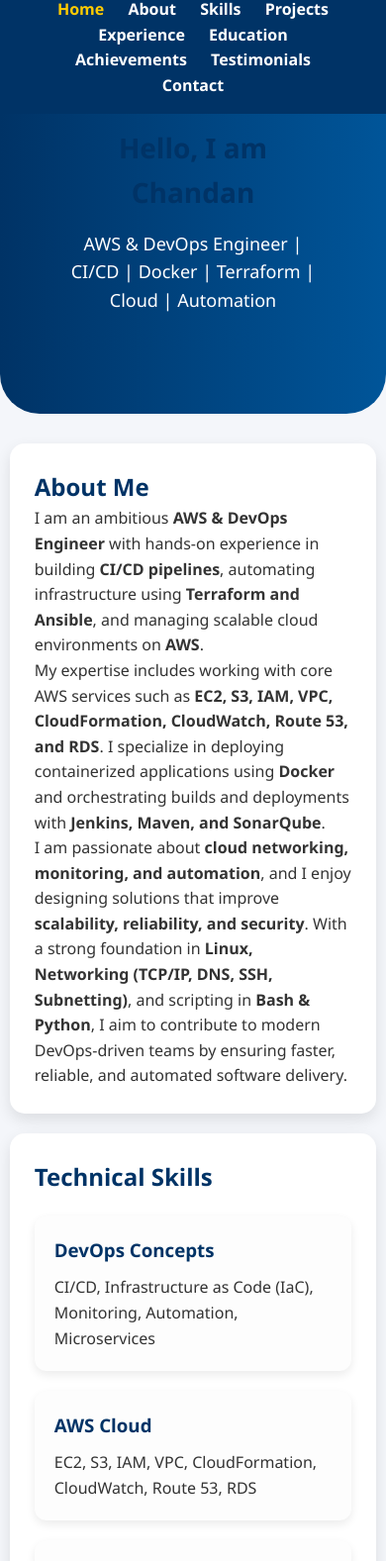
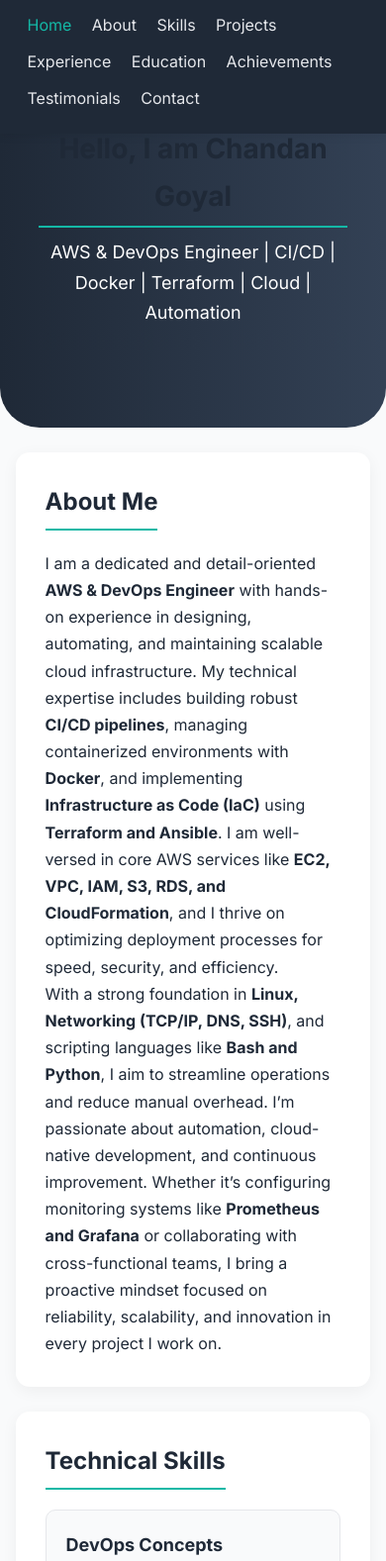
Before and after one commit to Cgoyal-Developer/Scalable-Static-Website-with-S3-Bucket-Cloudflare-GitHub-Actions, a plain HTML site: page index.html in a window 390 px wide. Shown: the part 53-1630 px from the top of the page at 99% size. Drawn offline with Linux system fonts and the light colour scheme.

Commit message:
Update index.html

```diff
--- a/index.html
+++ b/index.html
@@ -1,171 +1,168 @@
 <!DOCTYPE html>
 <html lang="en">
 <head>
-  <meta charset="UTF-8">
-  <meta name="viewport" content="width=device-width, initial-scale=1.0">
-  <title>Portfolio - Chandan Goyal</title>
+  <meta charset="UTF-8" />
+  <meta name="viewport" content="width=device-width, initial-scale=1.0"/>
+  <title>Chandan Goyal – DevOps Portfolio</title>
+  <link href="https://fonts.googleapis.com/css2?family=Inter:wght@400;600;700&display=swap" rel="stylesheet">
+
   <style>
     /* ---------- Global Styles ---------- */
     * {
       margin: 0;
       padding: 0;
       box-sizing: border-box;
-      font-family: "Segoe UI", Arial, sans-serif;
     }
 
     body {
-      line-height: 1.6;
-      color: #333;
-      background: #f4f6fa;
-      padding-top: 80px; /* to avoid header overlap */
+      font-family: 'Inter', sans-serif;
+      background-color: #f9fafb;
+      color: #1f2937;
+      padding-top: 80px;
+      line-height: 1.7;
     }
 
-    h1, h2 {
-      color: #003366;
+    h1, h2, h3 {
+      color: #1f2937;
     }
 
     a {
       text-decoration: none;
-      color: #003366;
-      font-weight: bold;
+      color: #14b8a6;
+      font-weight: 600;
+    }
+
+    a:hover {
+      color: #0d9488;
     }
 
     ul {
       list-style: none;
-      padding: 0;
-    }
-
-    /* ---------- Card Style ---------- */
-    .card {
-      background: white;
-      margin: 20px auto;
-      padding: 40px;
-      border-radius: 15px;
-      box-shadow: 0 6px 15px rgba(0,0,0,0.1);
-      width: 85%;
-      transition: transform 0.2s ease-in-out;
-    }
-
-    .card:hover {
-      transform: translateY(-5px);
     }
 
     /* ---------- Header / Navbar ---------- */
     header {
       position: fixed;
       top: 0;
-      left: 0;
       width: 100%;
-      background: #003366;
+      background-color: #1f2937;
       color: white;
       display: flex;
       justify-content: space-between;
       align-items: center;
-      padding: 15px 10%;
+      padding: 18px 10%;
       z-index: 1000;
+      box-shadow: 0 4px 8px rgba(0,0,0,0.05);
     }
 
     header h1 {
-      font-size: 22px;
+      font-size: 20px;
+      font-weight: 700;
     }
 
-    header nav a {
-      margin: 0 10px;
-      color: white;
+    nav a {
+      margin: 0 12px;
+      color: #e5e7eb;
       transition: color 0.3s;
+      font-weight: 500;
     }
 
-    header nav a:hover,
-    header nav a.active {
-      color: #ffcc00;
+    nav a:hover,
+    nav a.active {
+      color: #14b8a6;
+    }
+
+    /* ---------- Card Section ---------- */
+    .card {
+      background-color: #ffffff;
+      margin: 25px auto;
+      padding: 40px;
+      border-radius: 14px;
+      width: 85%;
+      box-shadow: 0 4px 16px rgba(0, 0, 0, 0.05);
+      transition: transform 0.3s ease;
+    }
+
+    .card:hover {
+      transform: translateY(-3px);
+    }
+
+    section h2 {
+      margin-bottom: 20px;
+      font-size: 24px;
+      border-bottom: 2px solid #14b8a6;
+      display: inline-block;
+      padding-bottom: 6px;
     }
 
     /* ---------- Hero Section ---------- */
     #hero {
-      background: linear-gradient(to right, #003366, #005599);
+      background: linear-gradient(to right, #1f2937, #334155);
       color: white;
       text-align: center;
-      padding: 100px 15%;
+      padding: 100px 10%;
       border-radius: 0 0 40px 40px;
-      margin-bottom: 30px;
     }
 
     #hero h2 {
-      font-size: 36px;
-      margin-bottom: 15px;
+      font-size: 40px;
+      margin-bottom: 10px;
     }
 
     #hero p {
       font-size: 18px;
+      font-weight: 500;
     }
 
-    /* ---------- Skills Grid ---------- */
-    .skills-grid {
+    /* ---------- Grids ---------- */
+    .skills-grid, .projects-grid {
       display: grid;
-      grid-template-columns: repeat(auto-fit, minmax(250px, 1fr));
       gap: 20px;
-      margin-top: 20px;
     }
 
-    .skill-card {
-      background: #fdfdfd;
-      padding: 20px;
-      border-radius: 12px;
-      box-shadow: 0 4px 10px rgba(0,0,0,0.08);
-      transition: transform 0.2s, box-shadow 0.2s;
+    .skills-grid {
+      grid-template-columns: repeat(auto-fit, minmax(250px, 1fr));
     }
 
-    .skill-card:hover {
-      transform: translateY(-5px);
-      box-shadow: 0 6px 15px rgba(0,0,0,0.15);
+    .projects-grid {
+      grid-template-columns: repeat(auto-fit, minmax(300px, 1fr));
     }
 
-    .skill-card h3 {
-      color: #003366;
-      margin-bottom: 10px;
+    .skill-card, .project-card {
+      background-color: #f9fafb;
+      padding: 20px;
+      border: 1px solid #e5e7eb;
+      border-radius: 10px;
+      transition: all 0.3s ease;
     }
 
-    /* ---------- Projects Grid ---------- */
-    .projects-grid {
-      display: grid;
-      grid-template-columns: repeat(auto-fit, minmax(300px, 1fr));
-      gap: 20px;
-      margin-top: 20px;
+    .skill-card:hover,
+    .project-card:hover {
+      transform: translateY(-5px);
+      box-shadow: 0 6px 12px rgba(0,0,0,0.1);
     }
 
-    .project-card {
-      background: #fff;
-      padding: 20px;
-      border-radius: 12px;
-      box-shadow: 0 4px 10px rgba(0,0,0,0.08);
-      transition: transform 0.2s, box-shadow 0.2s;
-    }
-
-    .project-card:hover {
-      transform: translateY(-5px);
-      box-shadow: 0 6px 15px rgba(0,0,0,0.15);
-    }
-
-    .project-card h3 {
-      color: #003366;
+    .skill-card h3, .project-card h3 {
+      color: #1f2937;
       margin-bottom: 10px;
+      font-size: 18px;
     }
 
     /* ---------- Testimonials ---------- */
     blockquote {
-      background: #f9f9f9;
-      border-left: 6px solid #003366;
+      background-color: #f3f4f6;
+      border-left: 4px solid #14b8a6;
+      padding: 16px;
+      border-radius: 10px;
+      font-style: italic;
       margin: 20px 0;
-      padding: 15px;
-      font-style: italic;
-      border-radius: 8px;
     }
 
     cite {
       display: block;
       margin-top: 10px;
-      font-weight: bold;
-      color: #555;
+      font-weight: 600;
+      color: #4b5563;
     }
 
     /* ---------- Contact ---------- */
@@ -173,16 +170,13 @@
       margin: 8px 0;
     }
 
-    #contact a {
-      color: #005599;
-    }
-
     /* ---------- Footer ---------- */
     footer {
       text-align: center;
       padding: 20px;
-      background: #003366;
+      background-color: #1f2937;
       color: white;
+      font-size: 14px;
       margin-top: 40px;
     }
 
@@ -190,24 +184,34 @@
     @media (max-width: 768px) {
       header {
         flex-direction: column;
-        text-align: center;
+        align-items: flex-start;
+        padding: 16px 5%;
       }
 
-      .card {
-        width: 95%;
-        padding: 25px;
+      nav {
+        margin-top: 10px;
+      }
+
+      nav a {
+        display: inline-block;
+        margin: 5px 8px;
       }
 
       #hero h2 {
         font-size: 28px;
+      }
+
+      .card {
+        width: 92%;
+        padding: 30px;
       }
     }
   </style>
 </head>
 <body>
 
-  <!-- Header / Navbar -->
-  <header id="header">
+  <!-- Header -->
+  <header>
     <h1>Chandan Goyal</h1>
     <nav>
       <a href="#hero" class="active">Home</a>
@@ -222,9 +226,9 @@
     </nav>
   </header>
 
-  <!-- Hero / Introduction -->
+  <!-- Hero -->
   <section id="hero">
-    <h2>Hello, I am Chandan</h2>
+    <h2>Hello, I am Chandan Goyal</h2>
     <p>AWS & DevOps Engineer | CI/CD | Docker | Terraform | Cloud | Automation</p>
   </section>
 
@@ -232,24 +236,14 @@
 <section id="about" class="card">
   <h2>About Me</h2>
   <p>
-      I am an ambitious <strong>AWS & DevOps Engineer</strong> with hands-on experience in building
-      <strong>CI/CD pipelines</strong>, automating infrastructure using <strong>Terraform and Ansible</strong>,
-      and managing scalable cloud environments on <strong>AWS</strong>.
+    I am a dedicated and detail-oriented <strong>AWS & DevOps Engineer</strong> with hands-on experience in designing, automating, and maintaining scalable cloud infrastructure. My technical expertise includes building robust <strong>CI/CD pipelines</strong>, managing containerized environments with <strong>Docker</strong>, and implementing <strong>Infrastructure as Code (IaC)</strong> using <strong>Terraform and Ansible</strong>. I am well-versed in core AWS services like <strong>EC2, VPC, IAM, S3, RDS, and CloudFormation</strong>, and I thrive on optimizing deployment processes for speed, security, and efficiency.
   </p>
   <p>
-      My expertise includes working with core AWS services such as
-      <strong>EC2, S3, IAM, VPC, CloudFormation, CloudWatch, Route 53, and RDS</strong>.
-      I specialize in deploying containerized applications using <strong>Docker</strong> and
-      orchestrating builds and deployments with <strong>Jenkins, Maven, and SonarQube</strong>.
-    </p>
-    <p>
-      I am passionate about <strong>cloud networking, monitoring, and automation</strong>,
-      and I enjoy designing solutions that improve <strong>scalability, reliability, and security</strong>.
-      With a strong foundation in <strong>Linux, Networking (TCP/IP, DNS, SSH, Subnetting)</strong>,
-      and scripting in <strong>Bash & Python</strong>, I aim to contribute to modern DevOps-driven teams
-      by ensuring faster, reliable, and automated software delivery.
+    With a strong foundation in <strong>Linux, Networking (TCP/IP, DNS, SSH)</strong>, and scripting languages like <strong>Bash and Python</strong>, I aim to streamline operations and reduce manual overhead. I’m passionate about automation, cloud-native development, and continuous improvement. Whether it’s configuring monitoring systems like <strong>Prometheus and Grafana</strong> or collaborating with cross-functional teams, I bring a proactive mindset focused on reliability, scalability, and innovation in every project I work on.
   </p>
 </section>
+
+
 
   <!-- Skills / Tech Stack -->
   <section id="skills" class="card">
@@ -308,14 +302,18 @@
   <!-- Experience -->
 <section id="experience" class="card">
   <h2>Experience</h2>
-    <h3>DevOps Intern – Senworx Tangibles Pvt. Ltd. (July 2024 – Jan 2025)</h3>
+  <h3>DevOps Intern – Senworx Tangibles Pvt. Ltd. <small>(July 2024 – Jan 2025)</small></h3>
   <ul>
-      <li>Automated deployments with Jenkins, Docker, AWS EC2 (60% faster).</li>
-      <li>Built IaC with Terraform & Ansible (fewer errors).</li>
-      <li>Monitored systems with Prometheus & Grafana (30% faster fixes).</li>
-      <li>Integrated SonarQube + Maven + Slack notifications.</li>
+    <li>Developed and maintained <strong>CI/CD pipelines</strong> using <strong>Jenkins</strong>, enabling faster and more reliable application deployments.</li>
+    <li>Provisioned and managed cloud infrastructure on <strong>AWS EC2</strong> using <strong>Terraform</strong> and automated configurations with <strong>Ansible</strong>.</li>
+    <li>Containerized applications with <strong>Docker</strong> and deployed them to AWS environments, improving scalability and consistency across environments.</li>
+    <li>Set up real-time code quality checks by integrating <strong>SonarQube</strong>, <strong>Maven</strong>, and <strong>Slack</strong> notifications within the CI pipeline.</li>
+    <li>Implemented monitoring and alerting using <strong>Prometheus</strong> and <strong>Grafana</strong>, reducing mean time to resolution (MTTR) by 30%.</li>
+    <li>Collaborated with cross-functional teams to document infrastructure workflows, automate routine tasks, and enforce DevOps best practices.</li>
   </ul>
 </section>
+
+
 
   <!-- Education -->
   <section id="education" class="card">
@@ -353,11 +351,22 @@
   <!-- Contact -->
   <section id="contact" class="card">
   <h2>Contact Me</h2>
-    <p>📞 +91 98157-84630</p>
-    <p>📧 smartchandan141@gmail.com</p>
-    <p>🔗 <a href="https://www.linkedin.com/in/chandan-goyal-37079b273">LinkedIn</a></p>
-    <p>💻 <a href="https://github.com/Cgoyal-Developer">GitHub</a></p>
+  <p>If you'd like to collaborate or have any questions, feel free to reach out using the form below or connect with me online.</p>
+
+  <form action="https://formsubmit.co/smartchandan141@gmail.com" method="POST">
+    <input type="text" name="name" placeholder="Your Name" required style="width:100%; padding:10px; margin:10px 0;">
+    <input type="email" name="email" placeholder="Your Email" required style="width:100%; padding:10px; margin:10px 0;">
+    <textarea name="message" rows="5" placeholder="Your Message" required style="width:100%; padding:10px; margin:10px 0;"></textarea>
+    <button type="submit" style="background-color:#14b8a6; color:white; padding:10px 20px; border:none; border-radius:5px;">Send Message</button>
+  </form>
+
+  <div style="margin-top: 20px;">
+    <p>📧 <a href="mailto:smartchandan141@gmail.com">smartchandan141@gmail.com</a></p>
+    <p>🔗 <a href="https://www.linkedin.com/in/chandan-goyal-37079b273" target="_blank">LinkedIn</a></p>
+    <p>💻 <a href="https://github.com/Cgoyal-Developer" target="_blank">GitHub</a></p>
+  </div>
 </section>
+
 
   <!-- Footer -->
   <footer>
```
Lines whose indentation alone changed are shown as unchanged.
